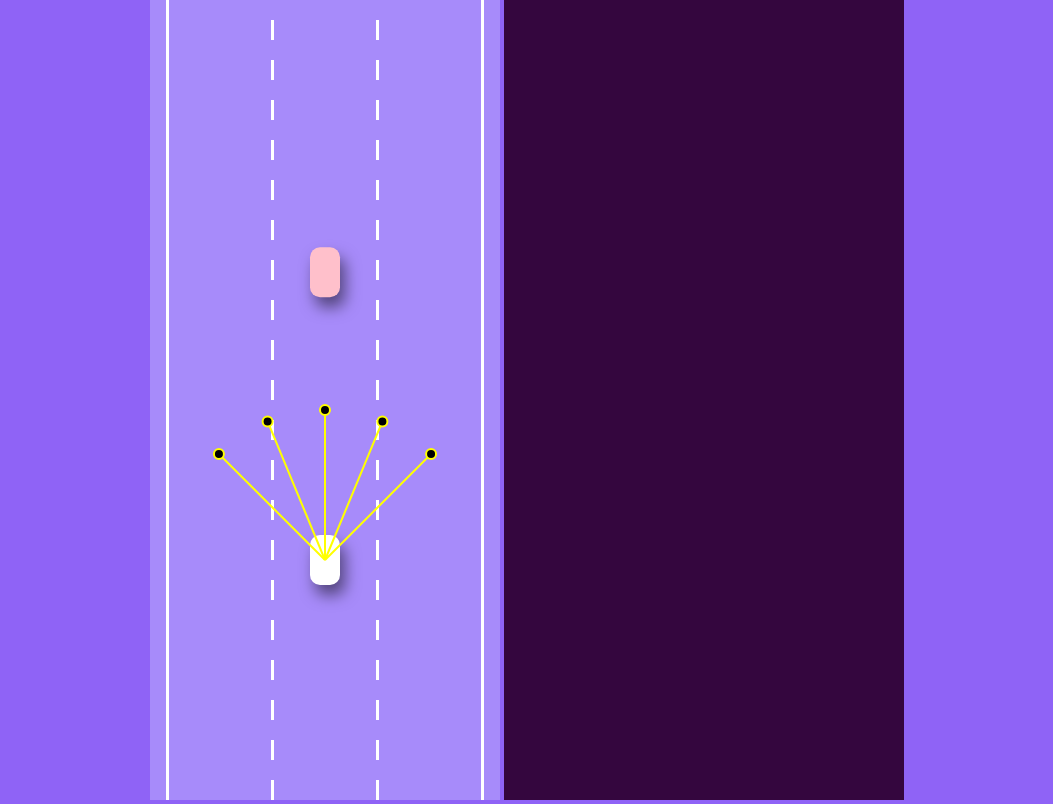
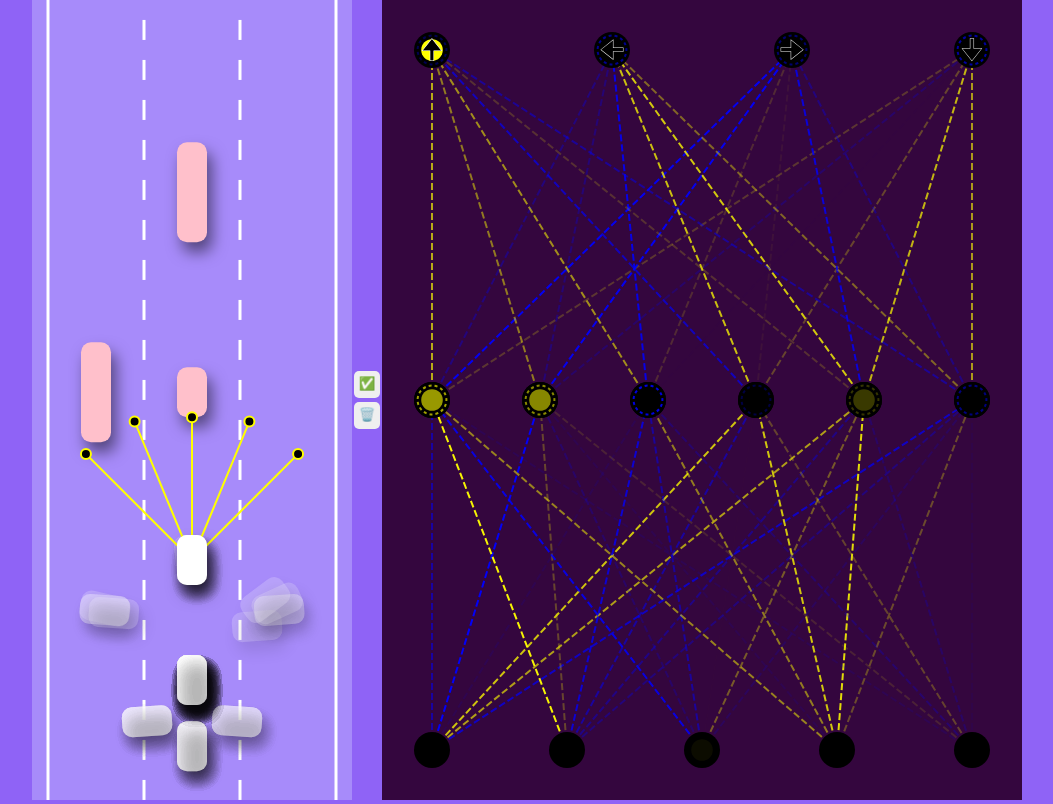
Before and after one commit to LibanAnsari/Self-Driving-Car-Game, a plain HTML site: page index.html in a window 1280 px wide. Shown: the whole page, without its empty margins (113-1166 px from the left). Drawn offline with Linux system fonts and the light colour scheme; animation ran at ten frames a second.

Commit message:
added mutation

```diff
--- a/car.js
+++ b/car.js
@@ -34,7 +34,7 @@
             this.sensor.update(roadBorders, traffic);
             const offsets = this.sensor.readings.map(e => e == null ? 0 : 1 - e.offset);
             const outputs = NeuralNetwork.forward(offsets, this.brain);
-            console.log(outputs);
+            // console.log(outputs);
 
             if(this.useBrain){
                 this.controls.forward = outputs[0];
@@ -129,12 +129,18 @@
         this.y -= Math.cos(this.angle)*this.speed;
     }
 
-    draw(ctx, color){
+    draw(ctx, color, drawSensor = false){
+        if(this.sensor && drawSensor){
+            this.sensor.draw(ctx);
+        }
+
         if(this.damaged){
             ctx.fillStyle = "gray";
         }else{
             ctx.fillStyle = color;
         }
+
+
 
         // Draw the car using corner points of the poylgon
         // ctx.beginPath();
@@ -172,8 +178,6 @@
         ctx.fill();
         ctx.restore();
 
-        if(this.sensor){
-            this.sensor.draw(ctx);
-        }
+
     }
 }
--- a/controls.js
+++ b/controls.js
@@ -36,7 +36,7 @@
                 default:
                     break;
             }
-            console.table(this);
+            // console.table(this);
         }
         document.onkeyup = (event) => {
             switch(event.key){
--- a/index.html
+++ b/index.html
@@ -11,6 +11,10 @@
 <body>
     <div class="container">
         <canvas id="carCanvas"></canvas>
+        <div id="verticalButtons">
+            <button onclick="save()">✅</button>
+            <button onclick="discard()">🗑️</button>
+        </div>
         <canvas id="networkCanvas"></canvas>
     </div>
 
@@ -19,6 +23,7 @@
     <script src="controls.js"></script>
     <script src="sensor.js"></script>
     <script src="network.js"></script>
+    <script src="visualizer.js"></script>
     <script src="utils.js"></script>
     <script src="main.js"></script>
 </body>
--- a/main.js
+++ b/main.js
@@ -1,43 +1,105 @@
 const carCanvas = document.getElementById("carCanvas");
-carCanvas.width = 350;
-// carCanvas.width = 400;
-// carCanvas.width = window.innerWidth;
+// carCanvas.width = 300;
+carCanvas.width = 400;
+carCanvas.width = window.innerWidth / 4;
 
 const networkCanvas = document.getElementById("networkCanvas");
-networkCanvas.width = 400;
-// networkCanvas.width = 850;
+// networkCanvas.width = 500;
+networkCanvas.width = window.innerWidth / 2;
 
 const carCtx = carCanvas.getContext("2d");
 const networkCtx = networkCanvas.getContext("2d");
 
 const road = new Road(carCanvas.width / 2, carCanvas.width * 0.9, 3);
-const car = new Car(road.getLaneCenter(1), 100, 30, 50, "AI");
-const traffic = [
-    // new Car(road.getLaneCenter(0), -150, 30, 100, "DUMMY", 2.5),
-    new Car(road.getLaneCenter(1), -100, 30, 50, "DUMMY", 2),
-    // new Car(road.getLaneCenter(2), -50, 30, 50, "DUMMY", 3)
-]
+// const car = new Car(road.getLaneCenter(1), 100, 30, 50, "KEYS");
+
+const N = 100; // 100 AI cars, hoping one would do right
+const cars = generateCars(N);
+let bestCar = cars[0];
+
+if(localStorage.getItem("bestBrain")){
+    for(let i = 0 ; i < cars.length ; i++){
+        cars[i].brain = JSON.parse(
+            localStorage.getItem("bestBrain")
+        );
+        if(i != 0){
+            NeuralNetwork.mutate(cars[i].brain, 0.15); // higher value, high randomness between cars mutation
+        }
+    }
+}
+
+const trafficNumber = 50;
+const traffic = [];
+for(let i = 0 ; i < trafficNumber ; i++){
+    const emptyLane = Math.floor(Math.random() * road.laneCount);
+    for(let j = 0; j < road.laneCount ; j++){
+        if(j != emptyLane && Math.random() > 0.5){
+            traffic.push(
+                new Car(road.getLaneCenter(j),-100-i * 200, 30, Math.random() >= 0.5 ? 50 : 100, "DUMMY", 2)
+            );
+        }
+    }
+}
 
 animate();
 
-function animate(){
+function save(){
+    localStorage.setItem("bestBrain",
+        JSON.stringify(bestCar.brain)
+    );
+}
+
+function discard(){
+    localStorage.removeItem("bestBrain");
+}
+
+
+function generateCars(N){
+    const cars = [];
+    for(let i = 1 ; i <= N ; i++){
+        cars.push(new Car(road.getLaneCenter(1), 100, 30, 50, "AI"));
+    }
+
+    return cars;
+}
+
+
+function animate(time){
     for(let i = 0 ; i < traffic.length ; i++){
         traffic[i].update(road.borders, []);
     }
-    car.update(road.borders, traffic);
+    for(let i = 0 ; i < cars.length ; i++){
+        cars[i].update(road.borders, traffic);
+    }
+
+    bestCar = cars.find( // find the best car that moves the farthest
+        c => c.y == Math.min(...cars.map(c => c.y))
+    );
 
     carCanvas.height = window.innerHeight;
     networkCanvas.height = window.innerHeight;
 
     carCtx.save();
-    carCtx.translate(0, -car.y + carCanvas.height*0.7);
+    carCtx.translate(0, -bestCar.y + carCanvas.height*0.7);
 
     road.draw(carCtx);
-    car.draw(carCtx, "white");
     for(let i = 0 ; i < traffic.length ; i++){
         traffic[i].draw(carCtx, "pink");
     }
 
+    carCtx.globalAlpha = 0.2;
+    for(let i = 1 ; i < cars.length ; i++){
+        cars[i].draw(carCtx, "white");
+    }
+
+    carCtx.globalAlpha = 1;
+    bestCar.draw(carCtx, "white", true);
+
+
     carCtx.restore();
+
+    networkCtx.lineDashOffset = -time / 50;
+    Visualizer.drawNetwork(networkCtx, bestCar.brain);
+
     requestAnimationFrame(animate);
 }
--- a/network.js
+++ b/network.js
@@ -17,6 +17,28 @@
         }
 
         return outputs;
+    }
+
+
+    static mutate(network, amount = 1){
+        network.levels.forEach(level => {
+            for(let i = 0 ; i < level.biases.length ; i++){
+                level.biases[i] = lerp(
+                    level.biases[i],
+                    Math.random() * 2 - 1,
+                    amount
+                )
+            }
+            for(let i = 0 ; i < level.weights.length ; i++){
+                for(let j = 0 ; j < level.weights[i].length ; j++){
+                    level.weights[i][j] = lerp(
+                        level.weights[i][j],
+                        Math.random() * 2 - 1,
+                        amount
+                    )
+                }
+            }
+        });
     }
 }
 
@@ -71,3 +93,93 @@
         return level.outputs;
     }
 }
+
+
+// class NeuralNetwork{
+//     constructor(neuronCounts){
+//         this.levels = [];
+//         for(let i = 0; i < neuronCounts.length - 1; i++){
+//             this.levels.push(
+//                 new Level(neuronCounts[i], neuronCounts[i + 1])
+//             );
+//         }
+//     }
+
+//     static forward(givenInputs, network){
+//         let outputs = givenInputs;
+
+//         for(let i = 0; i < network.levels.length; i++){
+//             const isLastLayer = i === network.levels.length - 1;
+//             outputs = Level.forward(outputs, network.levels[i], isLastLayer);
+//         }
+
+//         return outputs;
+//     }
+
+//     static mutate(network, amount = 1){
+//         network.levels.forEach(level => {
+//             for(let i = 0 ; i < level.biases.length ; i++){
+//                 level.biases[i] = lerp(
+//                     level.biases[i],
+//                     Math.random() * 2 - 1,
+//                     amount
+//                 )
+//             }
+//             for(let i = 0 ; i < level.weights.length ; i++){
+//                 for(let j = 0 ; j < level.weights[i].length ; j++){
+//                     level.weights[i][j] = lerp(
+//                         level.weights[i][j],
+//                         Math.random() * 2 - 1,
+//                         amount
+//                     )
+//                 }
+//             }
+//         });
+//     }
+// }
+
+
+// class Level{
+//     constructor(inputCount, outputCount){
+//         this.inputs = new Array(inputCount);
+//         this.outputs = new Array(outputCount);
+//         this.biases = new Array(outputCount);
+
+//         this.weights = [];
+//         for(let i = 0; i < inputCount; i++){
+//             this.weights[i] = new Array(outputCount);
+//         }
+
+//         Level.#randomize(this);
+//     }
+
+//     static #randomize(level){
+//         for(let i = 0; i < level.inputs.length; i++){
+//             for(let j = 0; j < level.outputs.length; j++){
+//                 level.weights[i][j] = Math.random() * 2 - 1;
+//             }
+//         }
+
+//         for(let i = 0; i < level.biases.length; i++){
+//             level.biases[i] = Math.random() * 2 - 1;
+//         }
+//     }
+
+//     static forward(givenInputs, level, isLastLayer){
+//         for(let i = 0; i < level.inputs.length; i++){
+//             level.inputs[i] = givenInputs[i];
+//         }
+
+//         for(let col = 0; col < level.outputs.length; col++){
+//             let sum = 0;
+//             for(let row = 0; row < level.inputs.length; row++){
+//                 sum += level.inputs[row] * level.weights[row][col];
+//             }
+
+//             // SAME LOGIC AS YOUR ORIGINAL VERSION
+//             level.outputs[col] = sum > level.biases[col] ? 1 : 0;
+//         }
+
+//         return level.outputs;
+//     }
+// }
--- a/style.css
+++ b/style.css
@@ -14,13 +14,33 @@
 body {
     background-color: var(--primary-dark);
     overflow: hidden;
-    text-align: center;
+    /* text-align: center; */
+    display: flex;
+    justify-content: center;
+    align-items: center;
+}
+
+button{
+    border: none;
+    border-radius: 5px;
+    padding: 5px 5px 7px 5px;
+    margin: 2px;
+    cursor: pointer;
+}
+
+button:hover{
+    background-color: blue;
+}
+
+#verticalButtons{
+    display: flex;
+    flex-direction: column;
 }
 
 .container{
-    /* display: flex;
+    display: flex;
     justify-content: space-around;
-    align-items:center; */
+    align-items:center;
 }
 
 #carCanvas{
--- a/utils.js
+++ b/utils.js
@@ -1,8 +1,8 @@
-function lerp(A, B, t){
-    return A + (B - A)*t;
+function lerp(A, B, t) {
+    return A + (B - A) * t;
 }
 
-function getIntersection(A, B, C, D){
+function getIntersection(A, B, C, D) {
     /*
         Ix = Ax + (Bx - Ax)t = Cx + (Dx - Cx)u (linear interpolation for x) ...eq1
         Iy = Ay + (By - Ay)t = Cy + (Dy - Cy)u (linear interpolation for y) ...eq2
@@ -39,14 +39,14 @@
         bottom = same
     */
 
-    const tTop = (D.y - C.y)*(A.x - C.x) - (D.x - C.x)*(A.y - C.y);
-    const uTop = (C.x - A.x)*(A.y - B.y) - (C.y - A.y)*(A.x - B.x);
-    const bottom = (D.x - C.x)*(B.y - A.y) - (D.y - C.y)*(B.x - A.x);
+    const tTop = (D.y - C.y) * (A.x - C.x) - (D.x - C.x) * (A.y - C.y);
+    const uTop = (C.x - A.x) * (A.y - B.y) - (C.y - A.y) * (A.x - B.x);
+    const bottom = (D.x - C.x) * (B.y - A.y) - (D.y - C.y) * (B.x - A.x);
 
-    if(bottom != 0){
+    if (bottom != 0) {
         const t = tTop / bottom;
         const u = uTop / bottom;
-        if(t >= 0 && t <= 1 && u >= 0 && u <= 1){ // return only valid values in range [0, 1]
+        if (t >= 0 && t <= 1 && u >= 0 && u <= 1) { // return only valid values in range [0, 1]
             return {
                 x: lerp(A.x, B.x, t),
                 y: lerp(A.y, B.y, t),
@@ -59,9 +59,9 @@
 }
 
 
-function polyIntersect(poly1, poly2){
-    for(let i = 0 ; i < poly1.length ; i++){
-        for(let j = 0 ; j < poly2.length ; j++){
+function polyIntersect(poly1, poly2) {
+    for (let i = 0; i < poly1.length; i++) {
+        for (let j = 0; j < poly2.length; j++) {
             const touch = getIntersection(
                 poly1[i],
                 poly1[(i + 1) % poly1.length],
@@ -69,7 +69,7 @@
                 poly2[(j + 1) % poly2.length]
             );
 
-            if(touch){
+            if (touch) {
                 return true;
             }
         }
@@ -78,10 +78,19 @@
     return false;
 }
 
-function relu(x){
+function relu(x) {
     return Math.max(0, x);
 }
 
-function sigmoid(x){
+function sigmoid(x) {
     return 1 / (1 + Math.exp(-x));
 }
+
+
+function getRGBA(value) {
+    const alpha = Math.abs(value);
+    const R = value < 0 ? 0 : 255;
+    const G = R;
+    const B = value > 0 ? 0 : 255;
+    return "rgba("+R+","+G+","+B+","+alpha+")";
+}
--- /dev/null
+++ b/visualizer.js
@@ -0,0 +1,115 @@
+class Visualizer{
+    static drawNetwork(ctx, network){
+        const margin = 50;
+        const left = margin;
+        const top = margin;
+        const width = ctx.canvas.width - margin*2;
+        const height = ctx.canvas.height - margin*2;
+
+
+        const levelHeight = height / network.levels.length;
+
+        for(let i = network.levels.length - 1 ; i >= 0 ; i--){
+            const levelTop = top +
+                lerp(
+                    height - levelHeight,
+                    0,
+                    network.levels.length == 1
+                        ? 0.5
+                        : i/(network.levels.length-1)
+                );
+
+            ctx.setLineDash([7, 3]);
+            Visualizer.drawLevel(ctx, network.levels[i],
+                left, levelTop,
+                width, levelHeight,
+                i == network.levels.length - 1
+                    ? ['🠉', '🠈', '🠊', '🠋']
+                    // ? ['⬆️', '⬅️', '➡️', '⬇️']
+                    : []
+            );
+        }
+    }
+
+    static drawLevel(ctx, level, left, top, width, height, outputLabels){
+        const right = left + width;
+        const bottom = top + height;
+
+        const {inputs, outputs, weights, biases} = level;
+
+        for (let i = 0; i < inputs.length; i++) {
+            for (let j = 0; j < outputs.length; j++) {
+                ctx.beginPath();
+                ctx.moveTo(
+                    Visualizer.#getNodeX(inputs, i, left, right),
+                    bottom
+                );
+                ctx.lineTo(
+                    Visualizer.#getNodeX(outputs, j, left, right),
+                    top
+                );
+                ctx.lineWidth = 2;
+                ctx.strokeStyle = getRGBA(weights[i][j]);
+                ctx.stroke();
+            }
+        }
+
+        const nodeRadius = 18;
+
+        for (let i = 0; i < inputs.length; i++) {
+            const x = Visualizer.#getNodeX(inputs, i, left, right);
+
+            ctx.beginPath();
+            ctx.arc(x, bottom, nodeRadius, 0, Math.PI*2);
+            ctx.fillStyle = "black";
+            ctx.fill();
+
+            ctx.beginPath();
+            ctx.arc(x, bottom, nodeRadius*0.6, 0, Math.PI*2);
+            ctx.fillStyle = getRGBA(inputs[i]);
+            ctx.fill();
+        }
+
+        for (let i = 0; i < outputs.length; i++) {
+            const x = Visualizer.#getNodeX(outputs, i, left, right);
+
+            ctx.beginPath();
+            ctx.arc(x, top, nodeRadius, 0, Math.PI*2);
+            ctx.fillStyle = "black";
+            ctx.fill();
+
+            ctx.beginPath();
+            ctx.arc(x, top, nodeRadius*0.6, 0, Math.PI*2);
+            ctx.fillStyle = getRGBA(outputs[i]);
+            ctx.fill();
+
+            ctx.beginPath();
+            ctx.lineWidth = 2;
+            ctx.arc(x, top, nodeRadius*0.8, 0, Math.PI*2);
+            ctx.strokeStyle = getRGBA(biases[i]);
+            ctx.setLineDash([3, 3]);
+            ctx.stroke();
+            ctx.setLineDash([]);
+
+            if(outputLabels[i]){
+                ctx.beginPath();
+                ctx.textAlign = "center";
+                ctx.textBaseline = "middle";
+                ctx.fillStyle = "black";
+                ctx.strokeStyle = "white";
+                ctx.font = (nodeRadius*1.5) + "px Arial";
+                ctx.fillText(outputLabels[i], x, top + nodeRadius*0.1);
+                ctx.lineWidth = 0.5;
+                ctx.strokeText(outputLabels[i], x, top + nodeRadius*0.1);
+            }
+        }
+    }
+
+    static #getNodeX(nodes, index, left, right){
+        return lerp(
+                left,
+                right,
+                nodes.length == 1 ? 0.5 : index / (nodes.length - 1)
+        );
+    }
+}
```
